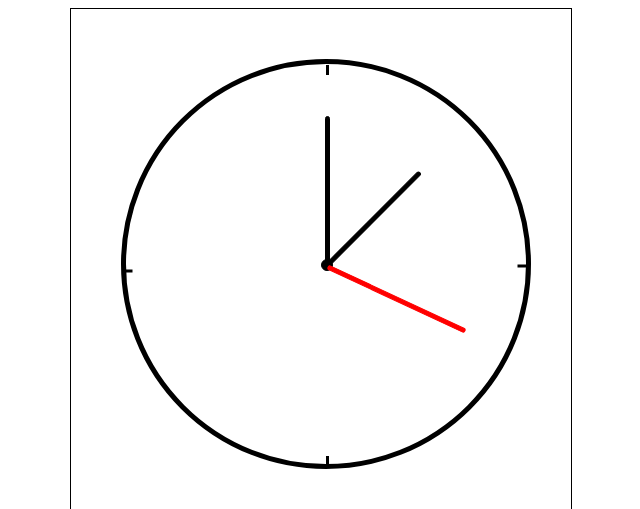
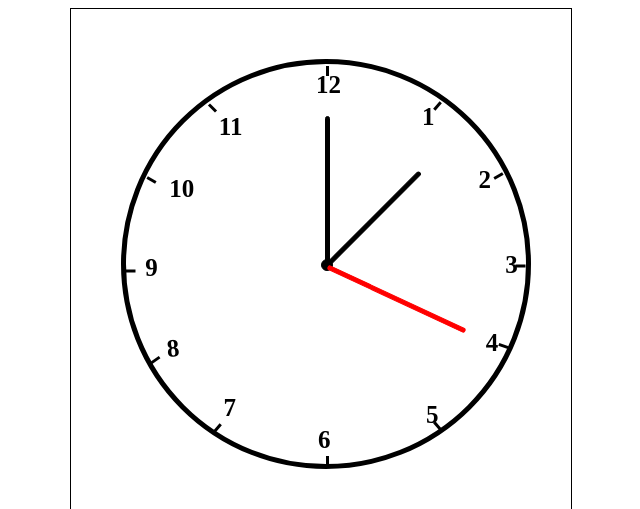
Before and after one commit to abul-hasan-farrukh/WebTech, a plain HTML site: page Analog clock/index.html in a window 1280 px wide. Shown: the top 509 px of the page, without its empty margins (138-778 px from the left). Drawn offline with Linux system fonts and the light colour scheme.

Commit message:
Completed Analog Clock

```diff
--- a/Analog clock/index.html
+++ b/Analog clock/index.html
@@ -16,13 +16,53 @@
 
                                 <div id="second"></div>
 
-                                <div id="twelvebar"></div>
+                                <div id="twelvebar">
+                                        <span id="twelve">12</span>
+                                </div>
 
-                                <div id="sixbar"></div>
+                                <div id="sixbar">
+                                        <span id="six">6</span>
+                                </div>
 
-                                <div id="ninebar"></div>
+                                <div id="ninebar">
+                                        <span id="nine">9</span>
+                                </div>
 
-                                <div id="threebar"></div>
+                                <div id="threebar">
+                                        <span id="three">3</span>
+                                </div>
+
+                                <div id="onebar">
+                                        <span id="one">1</span>
+                                </div>
+
+                                <div id="twobar">
+                                        <span id="two">2</span>
+                                </div>
+
+                                <div id="fourbar">
+                                        <span id="four">4</span>
+                                </div>
+
+                                <div id="fivebar">
+                                        <span id="five">5</span>
+                                </div>
+
+                                <div id="sevenbar">
+                                        <span id="seven">7</span>
+                                </div>
+
+                                <div id="eightbar">
+                                        <span id="eight">8</span>
+                                </div>
+
+                                <div id="tenbar">
+                                        <span id="ten">10</span>
+                                </div>
+
+                                <div id="elevenbar">
+                                        <span id="eleven">11</span>
+                                </div>
 
                         </div>
 
--- a/Analog clock/style.css
+++ b/Analog clock/style.css
@@ -69,8 +69,18 @@
         width: 3px;
         height: 10px;
         background-color: black;
-        margin-top: -310px;
+        margin-top: -309px;
         margin-left: 200px;
+}
+
+#twelve
+{
+        display: inline-block;
+        font-size: 25px;
+        font-weight: bold;
+        font-family: poppins;
+        margin-left: -10px;
+        margin-top: 5px;
 }
 
 #sixbar
@@ -78,8 +88,18 @@
         width: 3px;
         height: 10px;
         background-color: black;
-        margin-top: 381px;
+        margin-top: 380px;
         margin-left: 200px;
+}
+
+#six
+{
+        display: inline-block;
+        font-size: 25px;
+        font-weight: bold;
+        font-family: poppins;
+        margin-left: -8px;
+        margin-top: -30px;
 }
 
 #ninebar
@@ -88,7 +108,19 @@
         height: 10px;
         background-color: black;
         margin-top: -200px;
+        margin-left: 3px;
         rotate:  90deg;
+}
+
+#nine
+{
+        display: inline-block;
+        font-size: 25px;
+        font-weight: bold;
+        font-family: poppins;
+        margin-left: -8px;
+        margin-top: -30px;
+        rotate: 270deg;
 }
 
 #threebar
@@ -97,6 +129,184 @@
         height: 10px;
         background-color: black;
         margin-top: -15px;
-        margin-left: 395px;
+        margin-left: 393px;
         rotate:  90deg;
 }
+
+#three
+{
+        display: inline-block;
+        font-size: 25px;
+        font-weight: bold;
+        font-family: poppins;
+        margin-left: -6px;
+        rotate: 270deg;
+}
+
+#onebar
+{
+        width: 3px;
+        height: 10px;
+        background-color: black;
+        margin-top: -170px;
+        margin-left: 310px;
+        rotate: 40deg;
+}
+
+#one
+{
+        display: inline-block;
+        font-size: 25px;
+        font-weight: bold;
+        font-family: poppins;
+        margin-left: -5px;
+        margin-top: 5px;
+        rotate: 320deg;
+}
+
+#twobar
+{
+        width: 3px;
+        height: 10px;
+        background-color: black;
+        margin-top: 60px;
+        margin-left: 371px;
+        rotate: 60deg;
+}
+
+#two
+{
+        display: inline-block;
+        font-size: 25px;
+        font-weight: bold;
+        font-family: poppins;
+        margin-left: -8px;
+        margin-top: 5px;
+        rotate: 300deg;
+}
+
+#fourbar
+{
+        width: 3px;
+        height: 10px;
+        background-color: black;
+        margin-top: 160px;
+        margin-left: 376px;
+        rotate:  110deg;
+}
+
+#four
+{
+        display: inline-block;
+        font-size: 25px;
+        font-weight: bold;
+        font-family: poppins;
+        margin-left: -4px;
+        margin-top: 3px;
+        rotate: 250deg;
+}
+
+#fivebar
+{
+        width: 3px;
+        height: 10px;
+        background-color: black;
+        margin-top: 70px;
+        margin-left: 310px;
+        rotate:  140deg;
+}
+
+#five
+{
+        display: inline-block;
+        font-size: 25px;
+        font-weight: bold;
+        font-family: poppins;
+        margin-left: -8px;
+        margin-top: 3px;
+        rotate: 220deg;
+}
+
+#sevenbar
+{
+        width: 3px;
+        height: 10px;
+        background-color: black;
+        margin-top: -8px;
+        margin-left: 90px;
+        rotate:  40deg;
+}
+
+#seven
+{
+        display: inline-block;
+        font-size: 25px;
+        font-weight: bold;
+        font-family: poppins;
+        margin-left: -8px;
+        margin-top: -32px;
+        rotate: 320deg;
+}
+
+#eightbar
+{
+        width: 3px;
+        height: 10px;
+        background-color: black;
+        margin-top: -78px;
+        margin-left: 28px;
+        rotate: 55deg;
+}
+
+#eight
+{
+        display: inline-block;
+        font-size: 25px;
+        font-weight: bold;
+        font-family: poppins;
+        margin-left: -4px;
+        margin-top: -30px;
+        rotate: 300deg;
+}
+
+#tenbar
+{
+        width: 3px;
+        height: 10px;
+        background-color: black;
+        margin-top: -190px;
+        margin-left: 24px;
+        rotate: 120deg;
+}
+
+#ten
+{
+        display: inline-block;
+        font-size: 25px;
+        font-weight: bold;
+        font-family: poppins;
+        margin-left: -18px;
+        margin-top: -40px;
+        rotate: 240deg;
+}
+
+#elevenbar
+{
+        width: 3px;
+        height: 10px;
+        background-color: black;
+        margin-top: -82px;
+        margin-left: 85px;
+        rotate: 135deg;
+}
+
+#eleven
+{
+        display: inline-block;
+        font-size: 25px;
+        font-weight: bold;
+        font-family: poppins;
+        margin-left: -10px;
+        margin-top: -35px;
+        rotate: 225deg;
+}
```
